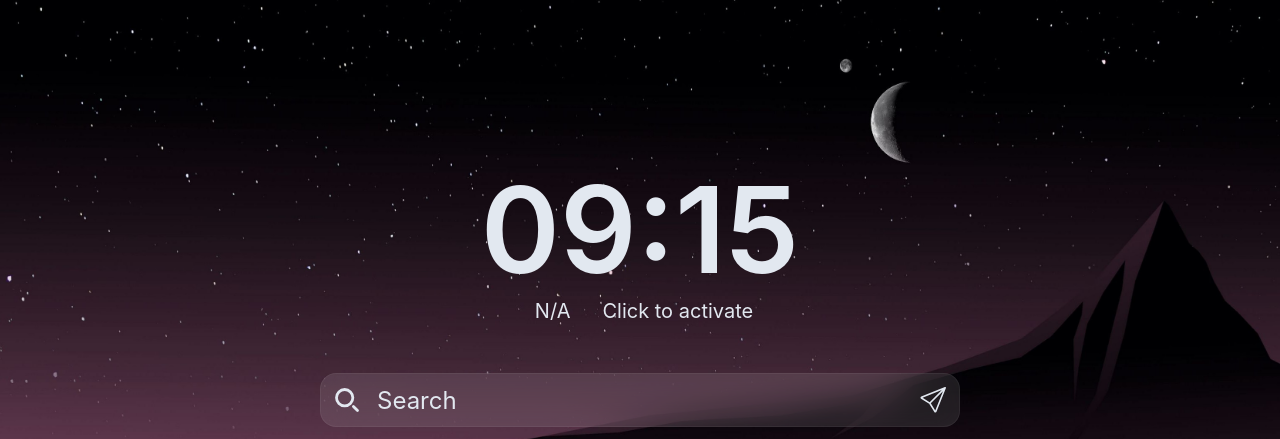
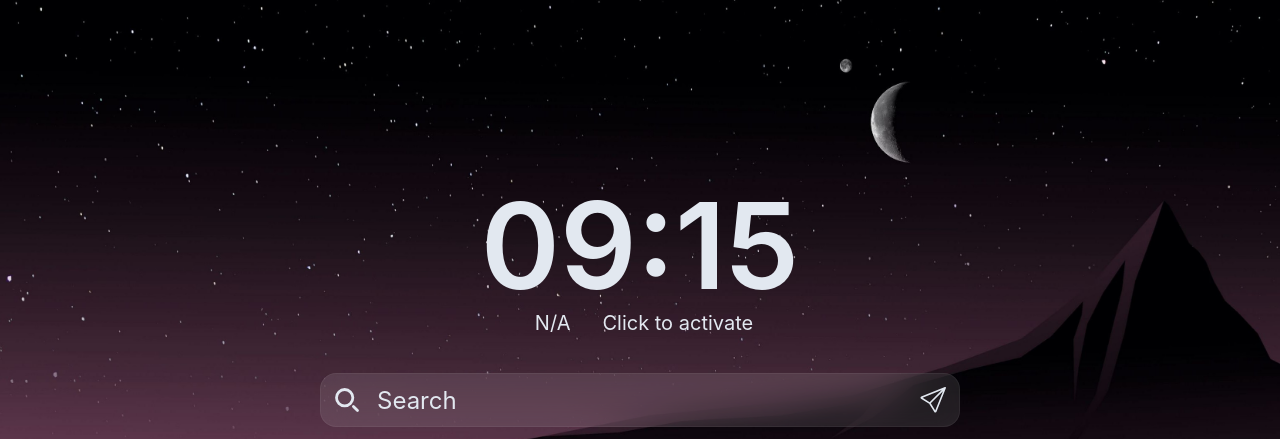
Before and after one commit to Lambdadeltaaa/slate, a plain HTML site: page index.html in a window 1280 px wide. Shown: the top 439 px of the page. Drawn offline with Linux system fonts and the light colour scheme.

Commit message:
style: adjust time and widget formatting make closer to search bar

```diff
--- a/index.html
+++ b/index.html
@@ -50,7 +50,7 @@
         /* CLock */
         #time {
             position: absolute;
-            top: calc(50% - 54px / 2 - 144px); /* relative to search box height then offset */
+            top: calc(50% - 54px / 2 - 128px); /* relative to search box height then offset */
             left: 50%;
             transform: translate(-50%, -50%);
             color: #E2E8F0;
@@ -64,7 +64,7 @@
         /* Weather Display */
         #widget-list {
             position: absolute;
-            top: calc(50% - 54px / 2 - 60px); /* relative to search box height then offset */
+            top: calc(50% - 54px / 2 - 48px); /* relative to search box height then offset */
             left: 50%;
             transform: translate(-50%, -50%);
             display: flex;
```
